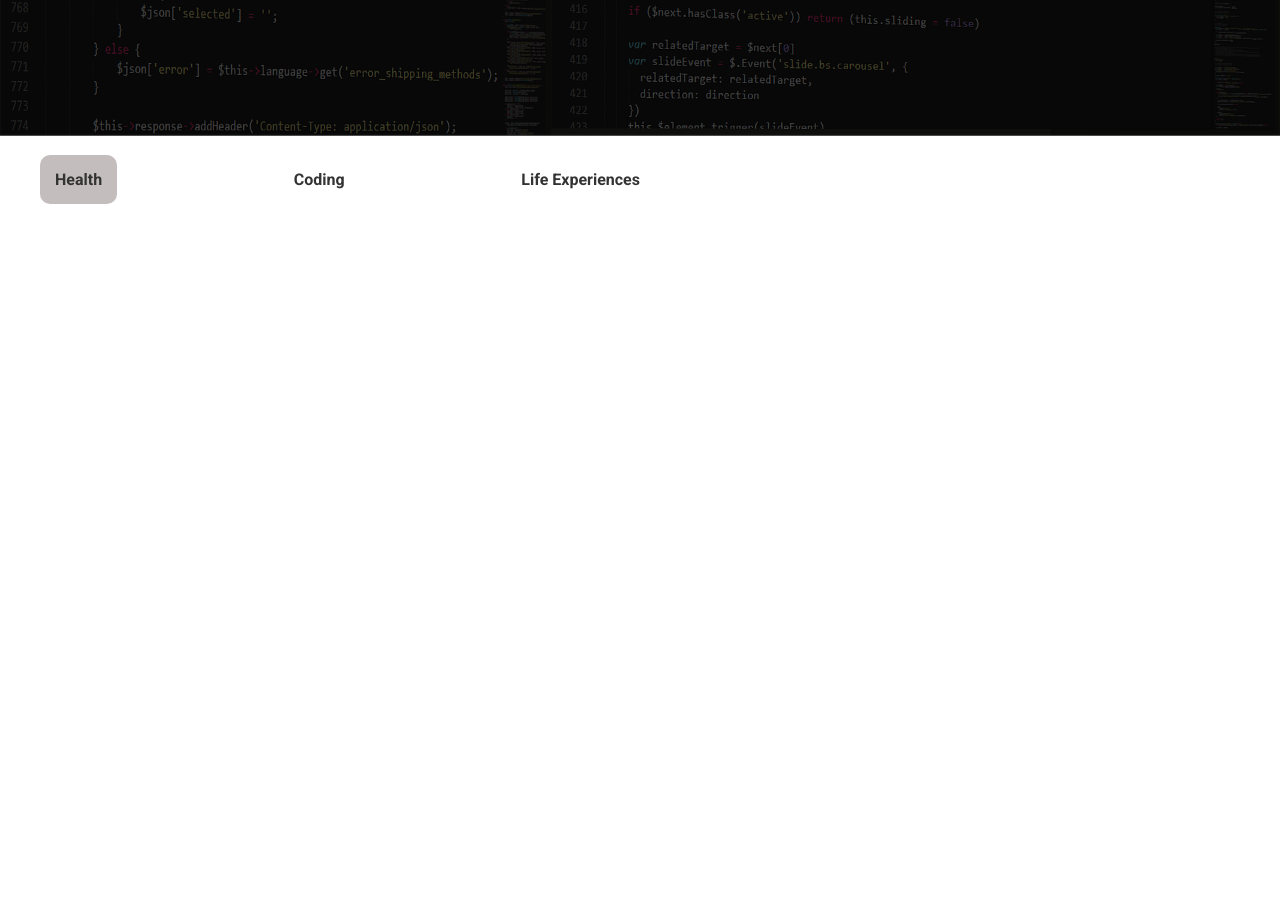
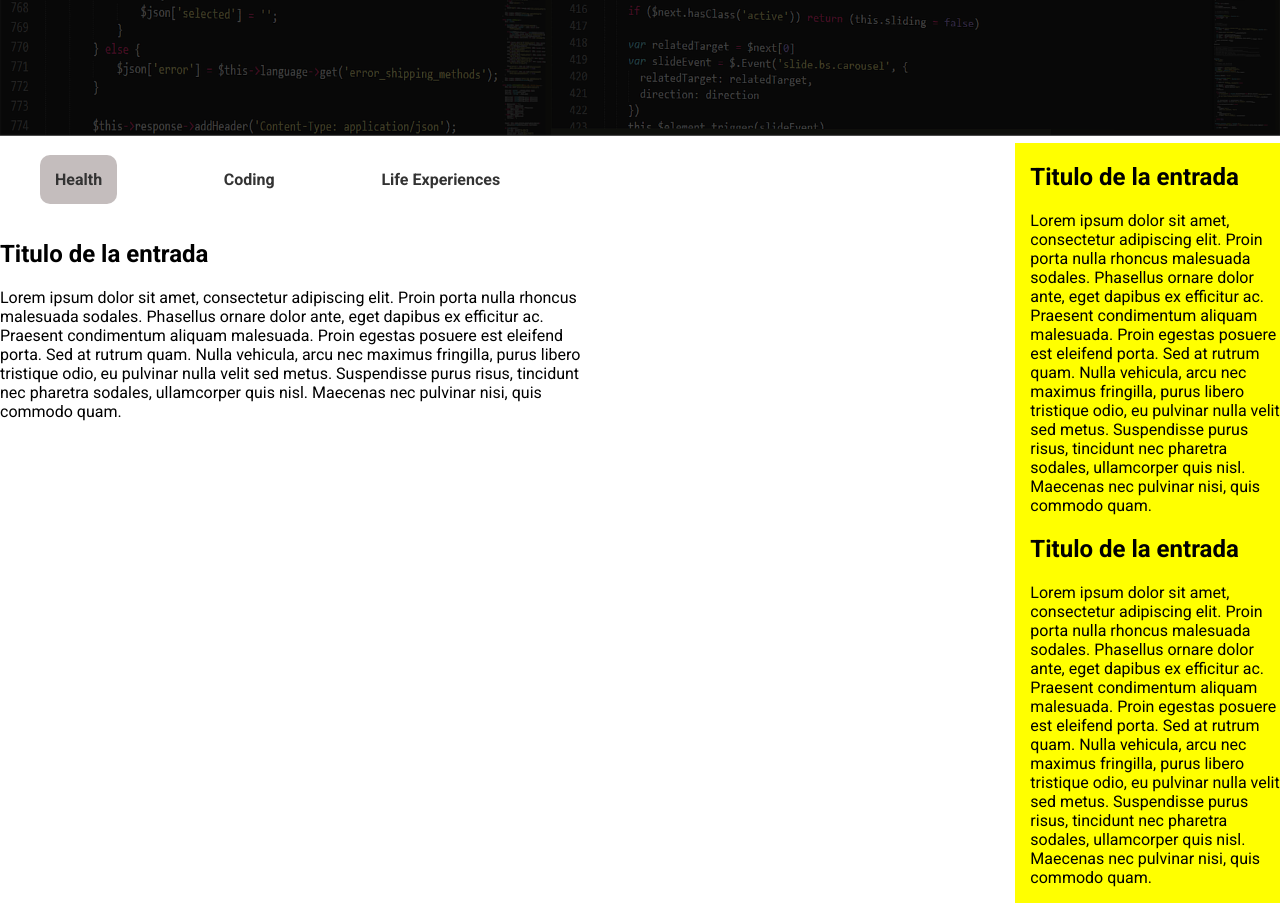
Before and after one commit to JustHarlys/Blog, a React (Vite) app: page / in a window 1280 px wide. Shown: the part 680-1583 px from the top of the page. Before the commit the page ends 900 px from the top, so only its background shows below. Built offline with nearby package versions, Linux system fonts and the light colour scheme.

Commit message:
Agregado el aside, y las entries de manera estatica

```diff
--- a/src/App.css
+++ b/src/App.css
@@ -65,8 +65,31 @@ body {
   display: flex;
   gap: 10px;
   justify-content: space-between;
+  align-items: center;
   width: 50%;
-  align-items: center;
+}
+
+.cat-asd {
+  display: flex;
+  justify-content: space-between;
+  align-items: baseline;
+}
+
+.cat-ent {
+  display: flex;
+  flex-direction: column;
+}
+
+.entries-container {
+  width: 60%;
+}
+
+aside {
+  width: 70%;
+  padding-left: 15px;
+  margin-left: 15px;
+  float: right;
+  background-color: yellow;
 }
 
 .category {
--- a/src/App.jsx
+++ b/src/App.jsx
@@ -1,6 +1,8 @@
 import Nav from './Components/Nav'
 import Hero from './Components/Hero'
 import Categories from './Components/Categories'
+import Aside from './Components/Aside'
+import Entries from './Components/Entries'
 import './App.css'
 
 function App() {
@@ -9,7 +11,15 @@ function App() {
     <>
     <Nav />
     <Hero />
-    <Categories />
+    <div className='cat-asd'>
+
+      <div className='cat-ent'>
+
+      <Categories />
+      <Entries />
+      </div>
+    <Aside />
+    </div>
     </>
   )
 }
--- a/src/Components/Aside.jsx
+++ b/src/Components/Aside.jsx
@@ -0,0 +1,16 @@
+function Aside() {
+  return (
+    <aside className="latest-entries">
+        <div className="aside-entry">
+            <h1>Titulo de la entrada</h1>
+            <p>Lorem ipsum dolor sit amet, consectetur adipiscing elit. Proin porta nulla rhoncus malesuada sodales. Phasellus ornare dolor ante, eget dapibus ex efficitur ac. Praesent condimentum aliquam malesuada. Proin egestas posuere est eleifend porta. Sed at rutrum quam. Nulla vehicula, arcu nec maximus fringilla, purus libero tristique odio, eu pulvinar nulla velit sed metus. Suspendisse purus risus, tincidunt nec pharetra sodales, ullamcorper quis nisl. Maecenas nec pulvinar nisi, quis commodo quam.</p>
+
+            <h1>Titulo de la entrada</h1>
+            <p>Lorem ipsum dolor sit amet, consectetur adipiscing elit. Proin porta nulla rhoncus malesuada sodales. Phasellus ornare dolor ante, eget dapibus ex efficitur ac. Praesent condimentum aliquam malesuada. Proin egestas posuere est eleifend porta. Sed at rutrum quam. Nulla vehicula, arcu nec maximus fringilla, purus libero tristique odio, eu pulvinar nulla velit sed metus. Suspendisse purus risus, tincidunt nec pharetra sodales, ullamcorper quis nisl. Maecenas nec pulvinar nisi, quis commodo quam.</p>
+
+        </div>
+    </aside>
+  )
+}
+
+export default Aside
--- a/src/Components/Entries.jsx
+++ b/src/Components/Entries.jsx
@@ -2,9 +2,13 @@
 
 function Entries() {
   return (
-    <>
-    </>
+    <section className="entries-container">
+      <div className="entry">
+        <h1>Titulo de la entrada</h1>
+        <p> Lorem ipsum dolor sit amet, consectetur adipiscing elit. Proin porta nulla rhoncus malesuada sodales. Phasellus ornare dolor ante, eget dapibus ex efficitur ac. Praesent condimentum aliquam malesuada. Proin egestas posuere est eleifend porta. Sed at rutrum quam. Nulla vehicula, arcu nec maximus fringilla, purus libero tristique odio, eu pulvinar nulla velit sed metus. Suspendisse purus risus, tincidunt nec pharetra sodales, ullamcorper quis nisl. Maecenas nec pulvinar nisi, quis commodo quam.</p>
+      </div>
+    </section >
   )
 }
 
-export default Entries
+export default Entries;
```
